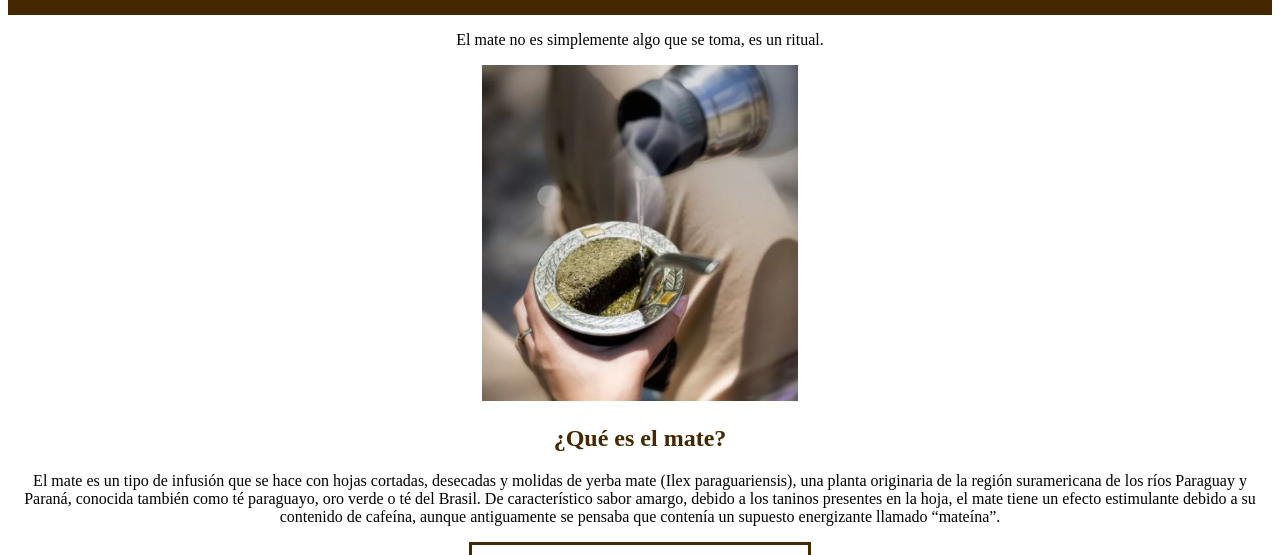
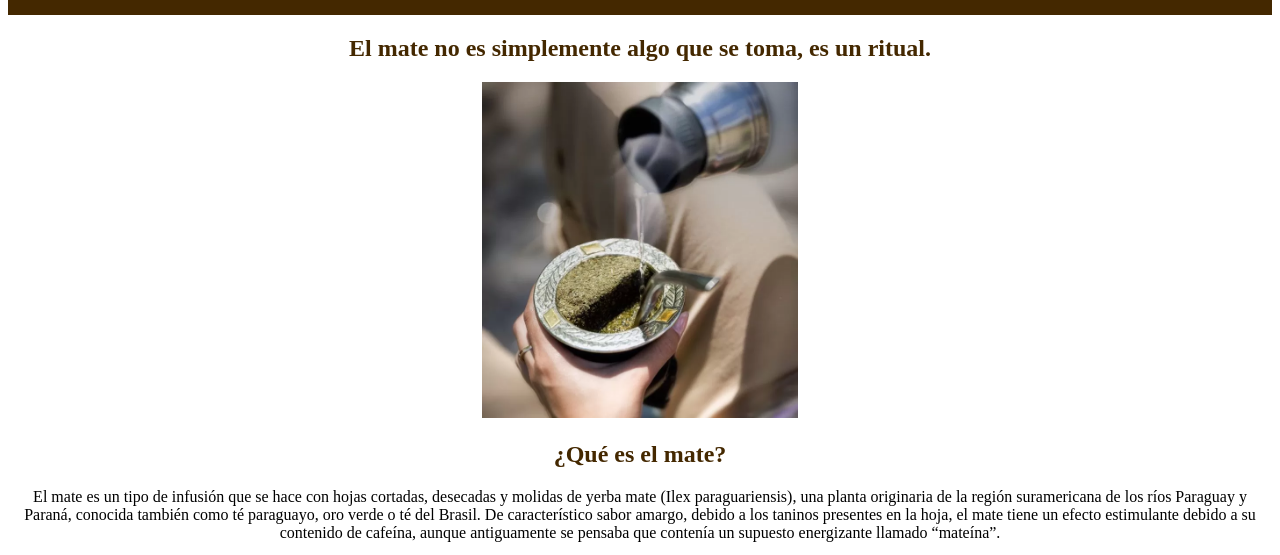
Before and after one commit to julitorresp/Dame-un-Mate, a plain HTML site: page index.html in a window 1280 px wide. Shown: the part 192-747 px from the top of the page. Drawn offline with Linux system fonts and the light colour scheme.

Commit message:
correcciones

```diff
--- a/index.html
+++ b/index.html
@@ -17,7 +17,7 @@
         </ul>
     </header>
     <main>
-        <P id="inicio">El mate no es simplemente algo que se toma, es un ritual.</P>
+        <h2 id="inicio">El mate no es simplemente algo que se toma, es un ritual.</h2>
 
         <img id="foto-inicio" src="/imagenes/mate 1.webp" alt="FOTO DE MATE">
             <h2>¿Qué es el mate?</h2>
```
